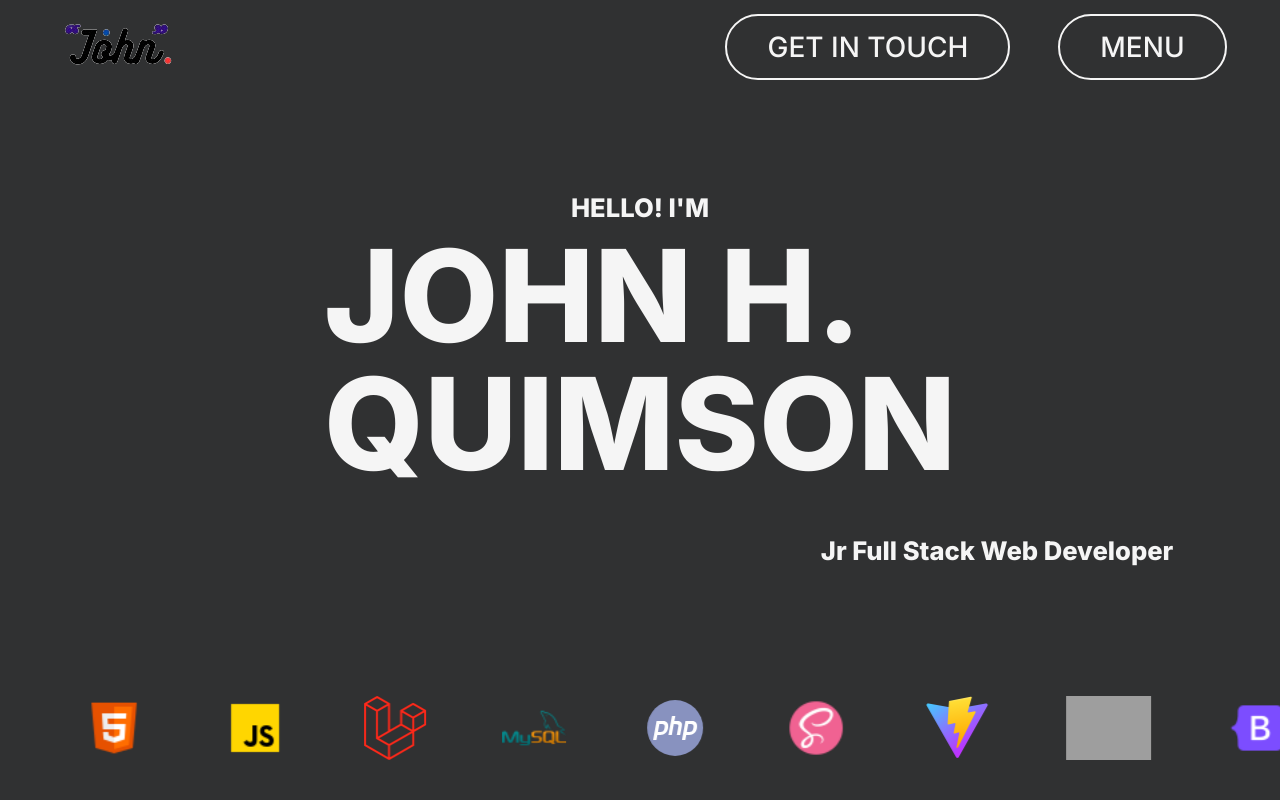
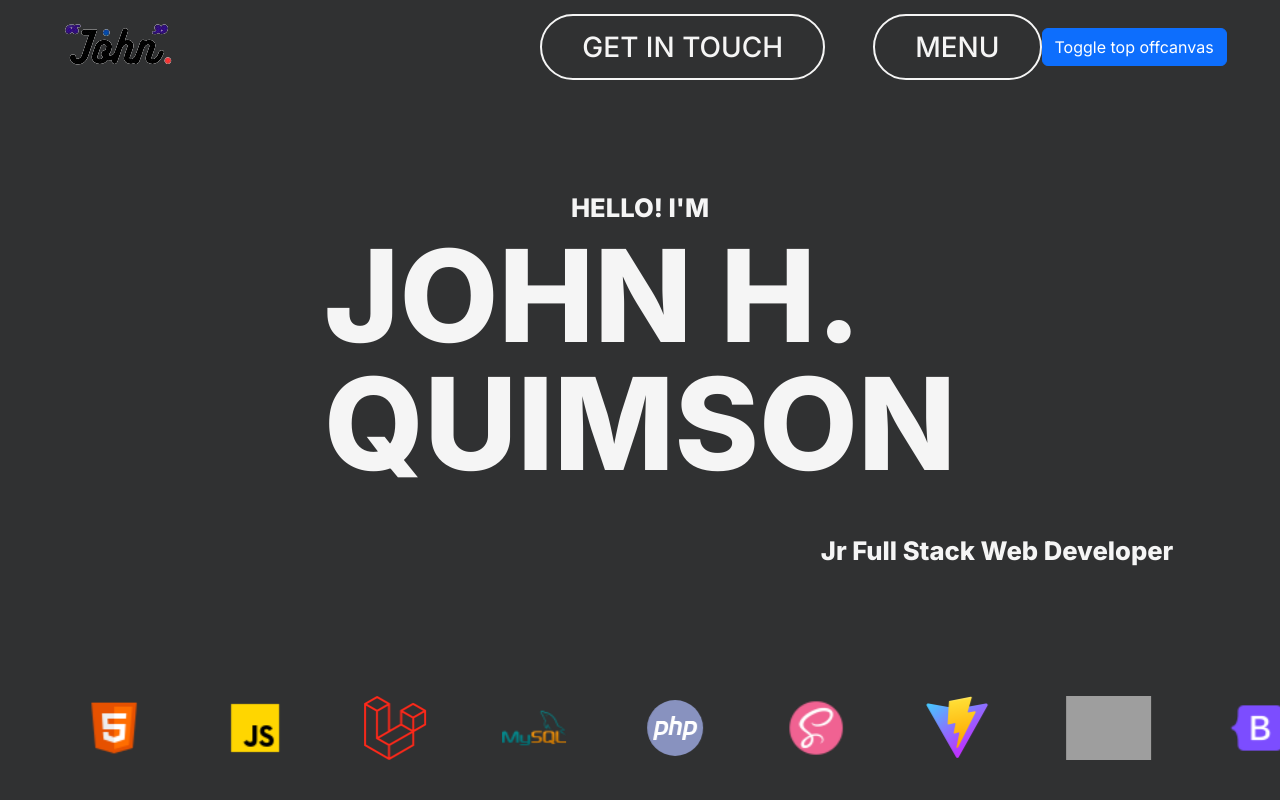
Before and after one commit to JohnLDM/portfolio-vite, a Vue app: page / in a window 1280 px wide. Shown: the top 800 px of the page. Built offline with nearby package versions, Linux system fonts and the light colour scheme; grey boxes are pictures that could not be loaded.

Commit message:
feat: imported js bootstrap

```diff
--- a/package.json
+++ b/package.json
@@ -9,6 +9,7 @@
     "preview": "vite preview"
   },
   "dependencies": {
+    "@popperjs/core": "^2.11.8",
     "bootstrap": "^5.3.3",
     "vue": "^3.3.11"
   },
--- a/src/components/AppFooter.vue
+++ b/src/components/AppFooter.vue
@@ -43,7 +43,7 @@ export default {
 </script>
 
 <template>
-  <footer>
+  <footer id="contacts">
     <div class="cont text-white">
       <div class="row m-0">
         <div class="cont-left col-12 col-lg-7">
--- a/src/components/AppHeader.vue
+++ b/src/components/AppHeader.vue
@@ -27,10 +27,44 @@ export default {
       </div>
 
       <div class="dx d-flex align-items-center">
-        <a href="" class="custom-btn text-uppercase me-5 d-none d-md-block"
+        <a
+          href="#contacts"
+          class="custom-btn text-uppercase me-5 d-none d-md-block"
           >get in touch</a
         >
         <a href="" class="custom-btn text-uppercase">menu</a>
+
+        <!-- offcanvas -->
+        <button
+          class="btn btn-primary"
+          type="button"
+          data-bs-toggle="offcanvas"
+          data-bs-target="#offcanvasTop"
+          aria-controls="offcanvasTop"
+        >
+          Toggle top offcanvas
+        </button>
+
+        <div
+          class="offcanvas offcanvas-top"
+          tabindex="-1"
+          id="offcanvasTop"
+          aria-labelledby="offcanvasTopLabel"
+        >
+          <div class="offcanvas-header">
+            <h5 class="offcanvas-title" id="offcanvasTopLabel">
+              Offcanvas top
+            </h5>
+            <button
+              type="button"
+              class="btn-close"
+              data-bs-dismiss="offcanvas"
+              aria-label="Close"
+            ></button>
+          </div>
+          <div class="offcanvas-body">...</div>
+        </div>
+        <!-- offcanvas -->
       </div>
     </div>
   </header>
@@ -41,7 +75,6 @@ export default {
 
 header {
   background-color: #303132;
-}
 
   .custom-container {
     margin: 0 auto;
@@ -59,4 +92,5 @@ header {
     .dx {
     }
   }
+}
 </style>
--- a/src/main.js
+++ b/src/main.js
@@ -5,5 +5,8 @@ import './assets/scss/style.scss';
 // JS entry point
 import './assets/js/main';
 
+// Import all of Bootstrap's JS
+import * as bootstrap from 'bootstrap';
+
 // Vue App
 createApp(App).mount('#app');
```
Also changed, not shown: 1 other file (tests, documents, lock files or other folders). Lines whose indentation alone changed are shown as unchanged.
